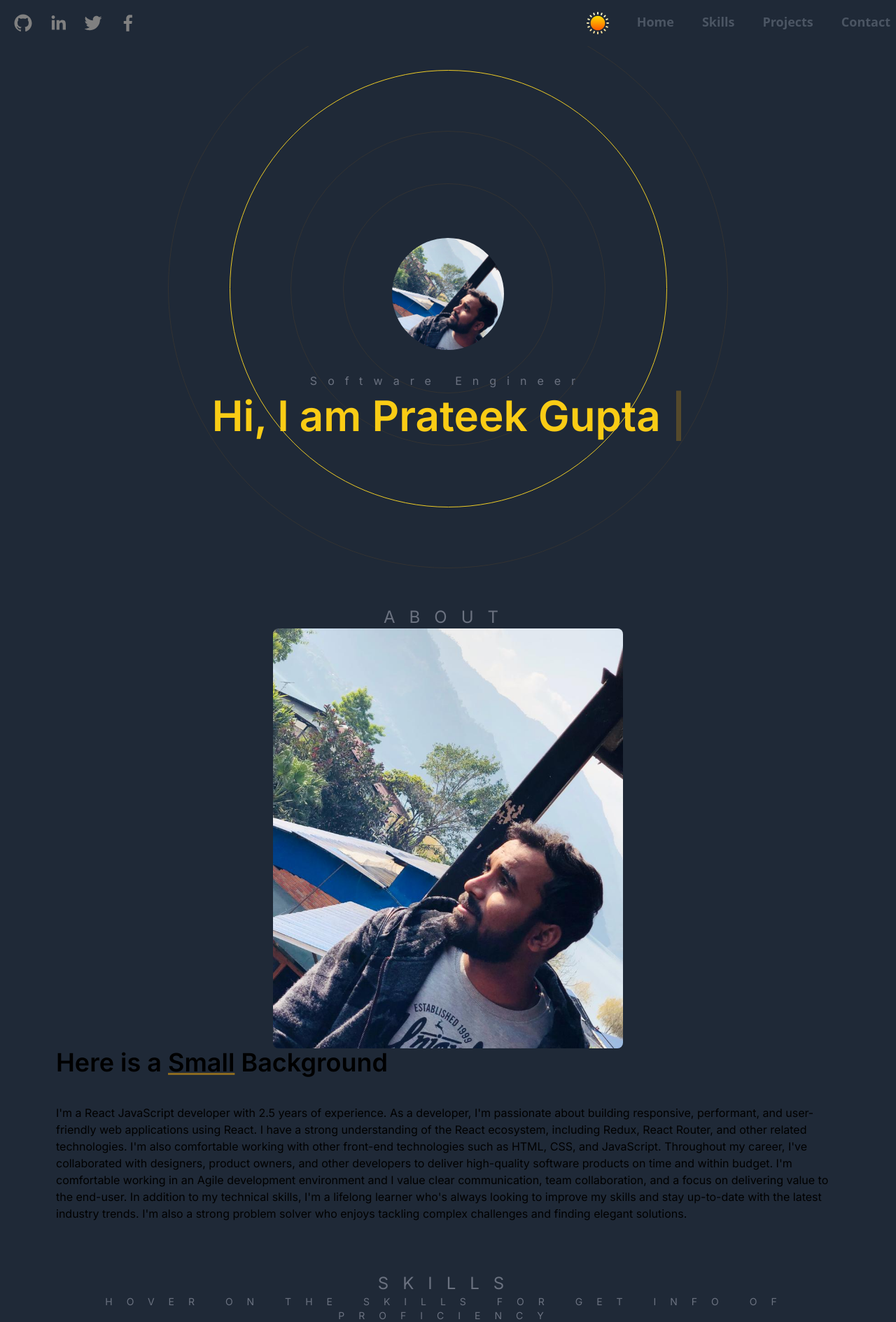
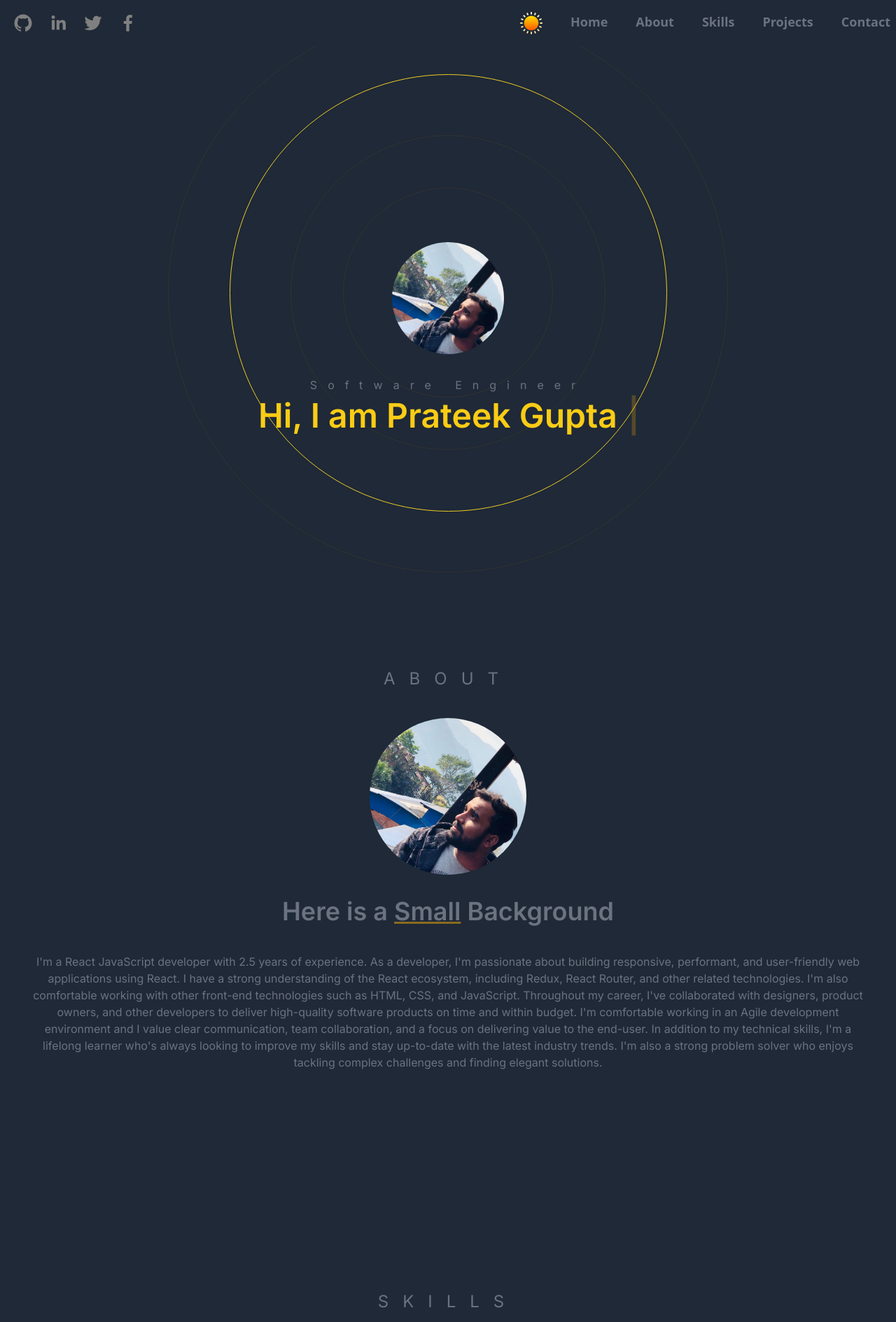
Before and after one commit to guptaPrateek10/myPortfolio, a Next.js app: page / in a window 1280 px wide. Shown: the top 1889 px of the page at 70% size. Built offline with nearby package versions, Linux system fonts and the light colour scheme.

Commit message:
skills added and css fixed

```diff
--- a/src/pages/components/About.tsx
+++ b/src/pages/components/About.tsx
@@ -11,7 +11,7 @@ const About = (props: Props) => {
       whileInView={{ opacity: 1 }}
       transition={{ duration: 1.5 }}
       className="flex  flex-col  relative h-screen text-center md:text-left md:flex-col sm:flex-col xl:flex-col
-    max-w-7xl px-10 justify-evenly mx-auto items-center"
+    max-w-7xl px-10 justify-evenly mx-auto py-20 gap-8 items-center "
     >
       <h3 className=" top-24 uppercase tracking-[20px] text-gray-500 text-2xl">
         About
@@ -30,13 +30,13 @@ const About = (props: Props) => {
         flex-shrink-0 w-56 h-56 md:rounded-lg
          md:w-64 md:h-95 xl:w-[500px] xl:h-[600px] "
       />
-      <div className="space-y-10 px-0 md:px-10">
-        <h4 className="text-4xl font-semibold">
+      <div className="space-y-10 my-12 px-0 md:px-10">
+        <h4 className="text-4xl font-semibold my-6 text-gray-500">
           Here is a{" "}
           <span className="underline decoration-[#f7ab0a]/50"> Small</span>{" "}
           Background
         </h4>
-        <p className="text-base">
+        <p className="text-base dark: text-gray-500">
           I'm a React JavaScript developer with 2.5 years of experience. As a
           developer, I'm passionate about building responsive, performant, and
           user-friendly web applications using React. I have a strong
--- a/src/pages/components/Hero.tsx
+++ b/src/pages/components/Hero.tsx
@@ -2,7 +2,7 @@ import React from "react";
 import { Cursor, useTypewriter } from "react-simple-typewriter";
 import BackgroundCircle from "./BackgroundCircle";
 import Image from "next/image";
-import mypic from "../../assets/mypic.jpg";
+const mypic = require("../../assets/mypic.jpg");
 type Props = {};
 
 const Hero = (props: Props) => {
@@ -14,7 +14,7 @@ const Hero = (props: Props) => {
     deleteSpeed: 50,
   });
   return (
-    <div className="h-screen flex flex-col space-y-8 items-center justify-center text-center  ">
+    <div className="h-screen flex flex-col space-y-8 items-stretch justify-center text-center   ">
       <BackgroundCircle />
       <Image
         className="relative rounded-full h-40 w-40 mx-auto object-cover"
--- a/src/pages/components/Navbar.tsx
+++ b/src/pages/components/Navbar.tsx
@@ -8,6 +8,7 @@ import { useTheme } from "next-themes";
 import Image from "next/image";
 import sun from "../../assets/moon.png";
 import moon from "../../assets/night-mode.png";
+import { useRouter } from "next/navigation";
 type Props = {};
 
 const socialData = [
@@ -18,12 +19,14 @@ const socialData = [
 ];
 const menuData = [
   { title: "Home", link: "/" },
-  { title: "Skills", link: "/skills" },
-  { title: "Projects", link: "/projects" },
-  { title: "Contact", link: "/contact" },
+  { title: "About", link: "/About" },
+  { title: "Skills", link: "/Skills" },
+  { title: "Projects", link: "/Projects" },
+  { title: "Contact", link: "/Contact" },
 ];
 const Navbar = (props: Props) => {
   const { theme, setTheme } = useTheme();
+  const router = useRouter();
   useEffect(() => {
     setTheme("dark");
   }, []);
@@ -74,7 +77,7 @@ const Navbar = (props: Props) => {
         transition={{
           duration: 1,
         }}
-        className="flex flex-row gap-10 text-lg subpixel-antialiased font-semibold	 dark:text-gray-600 cursor-pointer "
+        className="flex flex-row gap-10 text-lg subpixel-antialiased font-semibold	 dark:text-gray-500 cursor-pointer "
       >
         <Image
           // src={`${theme} == "dark" ? sun : , moon`}
@@ -87,7 +90,7 @@ const Navbar = (props: Props) => {
         {menuData.map((d, i): any => {
           return (
             <div key={i}>
-              <Link href={d.link}>{d.title}</Link>
+              <Link href={`${d.link}`}>{d.title}</Link>
             </div>
           );
         })}
--- a/src/pages/components/Skill.tsx
+++ b/src/pages/components/Skill.tsx
@@ -12,7 +12,7 @@ const Skill = ({ directionLeft, src, prof }: Props) => {
   return (
     <div
       className="group relative flex cursor-pointer rounded-full w-24 h-24  xl:w-32
-    xl:h-32"
+    xl:h-32 "
     >
       <motion.img
         initial={{
--- a/src/pages/components/Skills.tsx
+++ b/src/pages/components/Skills.tsx
@@ -20,13 +20,13 @@ const Skills = (props: Props) => {
       initial={{ opacity: 0 }}
       whileInView={{ opacity: 1 }}
       transition={{ duration: 1.5 }}
-      className="h-screen  flex relative flex-col text-center md:text-left xl:flex-col
+      className="h-screen  flex relative flex-col gap-8 text-center md:text-left xl:flex-col
     max-w-[2000px] xl:px-10 min-h-screen justify-center xl:space-y-0 mx-auto items-center"
     >
       <h3 className="top-24 uppercase tracking-[20px] text-gray-500 text-2xl">
         Skills
       </h3>
-      <h3 className="top-24 text-center uppercase tracking-[20px] text-gray-500 text-sm">
+      <h3 className="top-24 text-center uppercase tracking-[10px] text-gray-500 text-sm">
         Hover on the skills for get info of proficiency{" "}
       </h3>
       <div className="grid grid-cols-4 gap-5">
--- a/src/pages/index.tsx
+++ b/src/pages/index.tsx
@@ -11,7 +11,7 @@ export default function Home() {
   return (
     <main
       className={`dark:bg-gray-800 bg-white h-screen flex flex-col
-        ${inter.className} snap-y  snap-mandatory z-0   `}
+        ${inter.className} snap-y  snap-mandatory z-0  lg:gap-[250px] md:gap-[100px] `}
     >
       <Head>
         <title>Prateek's Portfolio</title>
@@ -19,11 +19,11 @@ export default function Home() {
       </Head>
 
       {/*Hero Section */}
-      <section id="hero" className="snap-start xl:h-[1080px]">
+      <section id="hero" className="snap-start ">
         <Hero />
       </section>
       {/*About */}
-      <section id="about" className="snap-center ">
+      <section id="about" className="snap-center  ">
         <About />
       </section>
       {/*Experience */}
--- a/src/styles/globals.css
+++ b/src/styles/globals.css
@@ -1,6 +1,12 @@
 @tailwind base;
 @tailwind components;
 @tailwind utilities;
+
+* {
+  box-sizing: border-box;
+  scroll-behavior: smooth;
+
+}
 
 :root {
   --foreground-rgb: 0, 0, 0;
--- a/tailwind.config.js
+++ b/tailwind.config.js
@@ -7,6 +7,9 @@ module.exports = {
     "./src/app/**/*.{js,ts,jsx,tsx,mdx}",
   ],
   theme: {
+    screens: {
+      sm: "576px",
+    },
     extend: {
       backgroundImage: {
         "gradient-radial": "radial-gradient(var(--tw-gradient-stops))",
```
